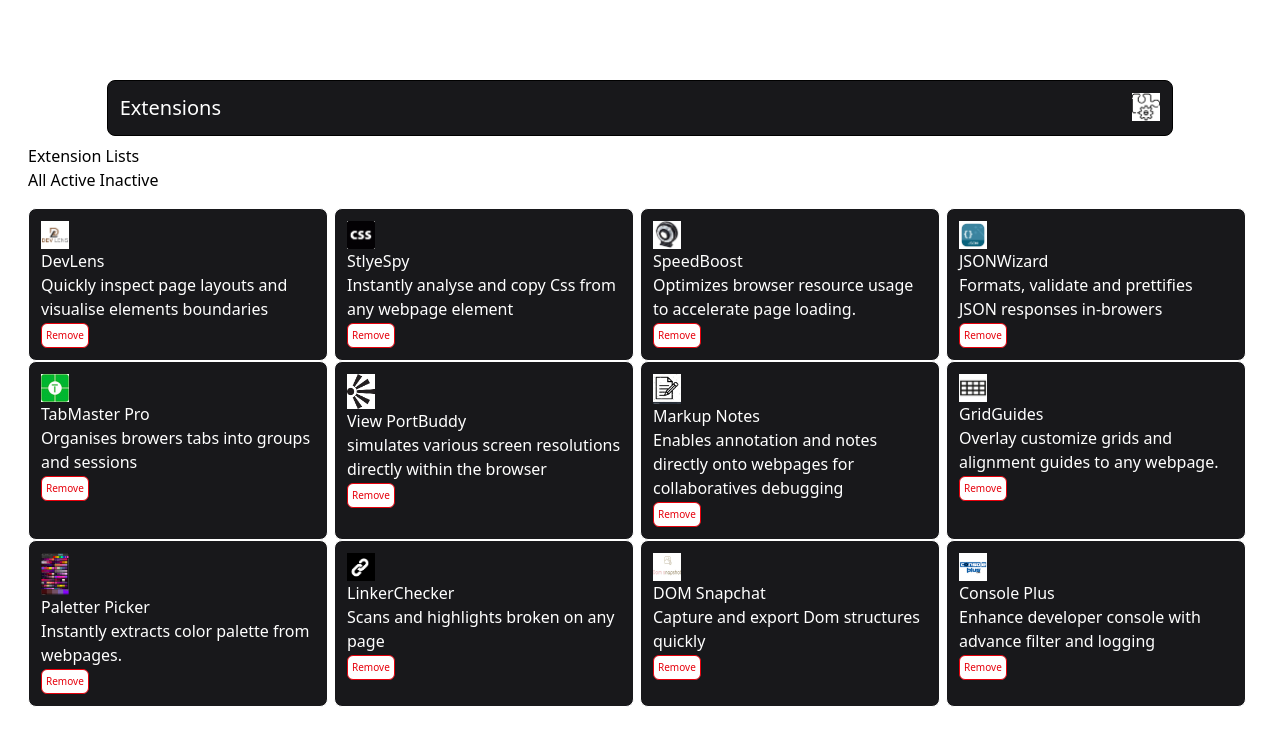
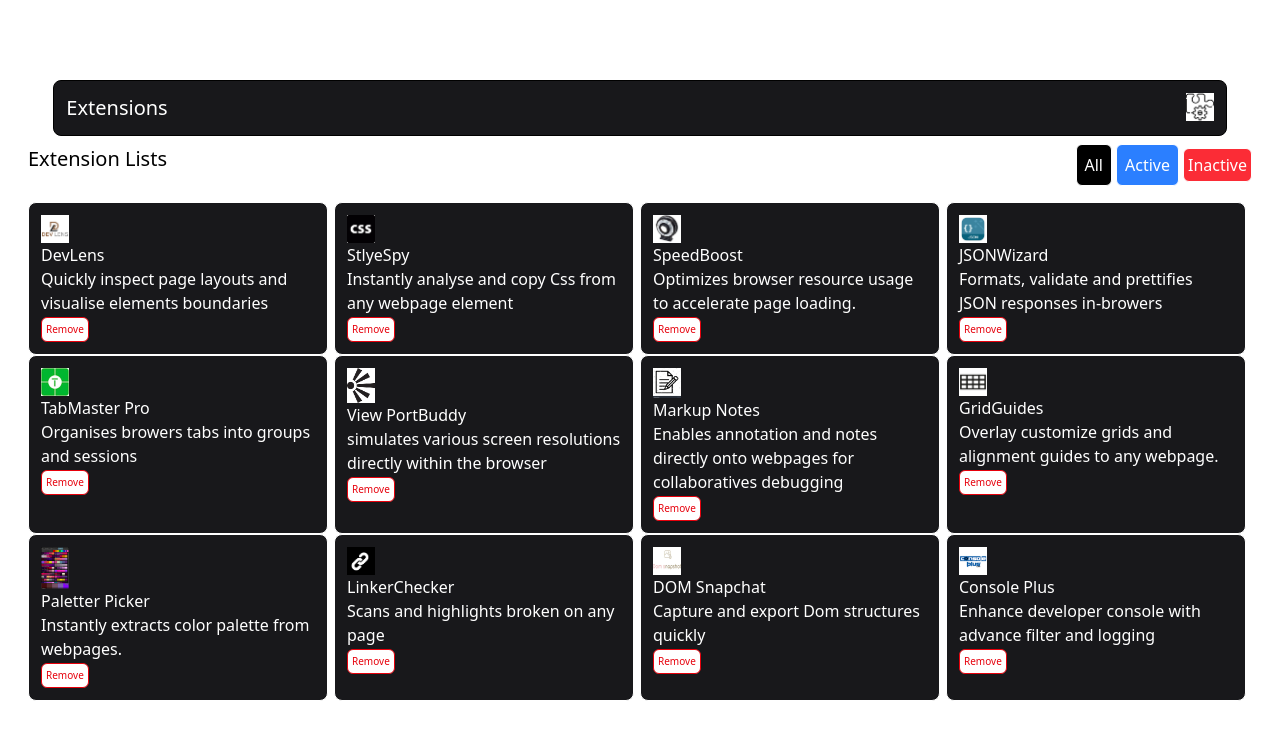
Before and after one commit to Blessing-bit-ui/Mydevlens, a React (Vite) app in the folder my-Devlens/: page / in a window 1280 px wide. Shown: the top 746 px of the page. Built offline with nearby package versions, Linux system fonts and the light colour scheme.

Commit message:
updated css

```diff
--- a/my-Devlens/src/App.jsx
+++ b/my-Devlens/src/App.jsx
@@ -16,7 +16,7 @@ export default App;
 function Header(){
   return(
 
-    <div class="flex justify-between bg-zinc-900 w-[300px] md:w-10/12 mr-auto ml-auto mt-20 p-3 border rounded-lg">
+    <div class="flex justify-between bg-zinc-900 w-[290px] md:w-11/12 mr-auto ml-auto mt-20 p-3 border rounded-lg">
       <span><h2 class="text-white text-[20px]">Extensions</h2></span><span><img src={dow}
       alt='dow photo'
       class="w-7"/>
--- a/my-Devlens/src/ExtensList.jsx
+++ b/my-Devlens/src/ExtensList.jsx
@@ -109,11 +109,9 @@ const ExtensionsList =[
     return (
       <div class="flex items-center justify-center">
         <div class="flex flex-col gap-4 mt-2 md:mr-7 md:ml-7 md:w-full ">
-         <div>
-        <span>
-          <ExtensionLists />
-          </span>
-          <span>
+         <div class=" md:flex  md:justify-between">
+         <ExtensionLists />
+         <span>
           <AllButtons handleAll={handleAll} />
           <ActiveButton handleActive={handleActive} />
           <InactiveButton handleInactive={handleInactive} />
@@ -148,30 +146,27 @@ const ExtensionsList =[
 
 function ExtensionLists(){
   return(
-    <div>
-    <h1> Extension Lists</h1>
-    </div>
+    <h1 class="text-[20px]"> Extension Lists</h1>
   )
 }
 
 function AllButtons({handleAll}){
     return(
-      <span>
-            <button onClick={handleAll} class="mr-1">All</button>
-            </span>
+          <button onClick={handleAll} class="mr-1 bg-black text-white border rounded-md p-2">All</button>
+
     )
 }
 function ActiveButton({handleActive}){
   return(
-    <span>
-      <button onClick={handleActive} class="mr-1"> Active</button>
-      </span>
+
+      <button onClick={handleActive} class="mr-1 bg-blue-500 text-white border rounded-md p-2"> Active</button>
+
   )
 }
 function InactiveButton({handleInactive}){
   return(
-    <span>
-      <button onClick={handleInactive}>Inactive</button>
-      </span>
+
+      <button onClick={handleInactive} class="bg-red-500 text-white border rounded-md p-1">Inactive</button>
+
   )
 }
```
